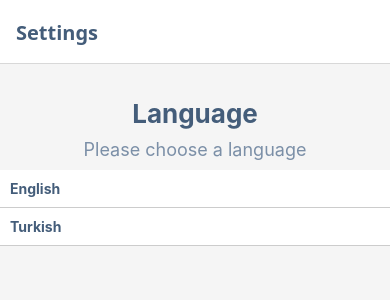
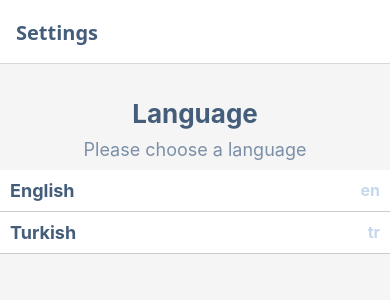
Before and after one commit to berna-ikiz/CustomLocalization, a React Native app: screen / in a window 390 px wide. Shown: the top 300 px of the page. Built offline with nearby package versions, Linux system fonts and the light colour scheme.

Commit message:
Some ui changes has been added and change language functionality has been added as well

```diff
--- a/src/localization/en.json
+++ b/src/localization/en.json
@@ -1,4 +1,6 @@
 {
+    "en": "English",
+    "tr":"Turkish",
     "welcome": "Welcome",
     "select_language": "Please choose a language",
     "language": "Language"
--- a/src/localization/tr.json
+++ b/src/localization/tr.json
@@ -1,4 +1,6 @@
 {
+  "tr":"Türkçe",
+  "en":"İngilizce",
   "welcome": "Hoş geldiniz",
   "select_language": "Lütfen bir dil seçin",
   "language": "Türkçe"
--- a/src/screen/SettingsScreen.tsx
+++ b/src/screen/SettingsScreen.tsx
@@ -5,43 +5,57 @@ import {
   TouchableOpacity,
   View,
 } from "react-native";
-import React, { useState } from "react";
+import React, { useEffect, useState } from "react";
 import { useTranslation } from "react-i18next";
-import '../localization/i18n';
+import "../localization/i18n";
+import { i18n, TFunction } from "i18next";
 
-type languageType = {
-  label: string;
-  value: string;
-};
+const renderItem = (
+  { item }: { item: string },
+  t: TFunction<"translation", undefined>,
+  i18n: i18n,
+  selectedLanguage: string,
+  setSelectedLanguage: { (value: React.SetStateAction<string>): void; (arg0: string): void; }
+) => {
 
-type renderProps = {
-  item: languageType;
-};
-
-const renderItem = ({ item }: renderProps) => {
+  const handleChangeLang = (lang: string) => {
+    i18n.changeLanguage(lang);
+    setSelectedLanguage(lang);
+  };
   return (
-    <TouchableOpacity style={styles.language}>
-      <Text style={styles.text}>{item.label}</Text>
+    <TouchableOpacity
+      style={selectedLanguage === item
+        ? styles.selectedLanguage
+        : styles.language}
+      onPress={() => handleChangeLang(item)}
+    >
+      <Text style={selectedLanguage === item
+        ? styles.selectedLanguageText
+        : styles.textLang}>{t(item)}</Text>
+      <Text style={styles.textShortLang}>{item}</Text>
     </TouchableOpacity>
   );
 };
 
 const SettingsScreen = () => {
-  const [selectedLanguage, setSelectedLanguage] = useState(null);
-  const { t } = useTranslation();
-  const languages = [
-    { label: "English", value: "en" },
-    { label: "Turkish", value: "tr" },
-  ];
+  const { t, i18n } = useTranslation();
+  const [languages] = useState<string[]>(
+    i18n.options.resources ? Object.keys(i18n.options?.resources) : []
+  );
+  const [selectedLanguage, setSelectedLanguage] = useState<string>("");
+
+
   return (
     <View style={styles.container}>
       <View style={styles.titleContainer}>
-        <Text style={styles.languageTitle}>{t('language')}</Text>
-        <Text style={styles.selectedLanguageTitle}>{t('select_language')}</Text>
+        <Text style={styles.languageTitle}>{t("language")}</Text>
+        <Text style={styles.selectedLanguageTitle}>{t("select_language")}</Text>
       </View>
       <FlatList
         data={languages}
-        renderItem={({ item }) => renderItem({ item })}
+        renderItem={({ item }) =>
+          renderItem({ item }, t, i18n,selectedLanguage,setSelectedLanguage)
+        }
       />
     </View>
   );
@@ -59,26 +73,46 @@ const styles = StyleSheet.create({
     backgroundColor: "#fff",
     borderBottomWidth: 1,
     borderBottomColor: "#ccc",
+    flexDirection: "row",
+    justifyContent: "space-between",
   },
-  text: {
-    fontSize: 14,
+  selectedLanguage:{
+    padding: 10,
+    backgroundColor: "#445d7a",
+    borderBottomWidth: 1,
+    borderBottomColor: "#ccc",
+    flexDirection: "row",
+    justifyContent: "space-between",
+  },
+  selectedLanguageText:{
+    fontSize: 18,
+    color: "#fff",
+    fontWeight: "bold",
+  },
+  textLang: {
+    fontSize: 18,
     color: "#445d7a",
+    fontWeight: "bold",
+  },
+  textShortLang: {
+    fontSize: 16,
+    color: "#c6d8ed",
     fontWeight: "bold",
   },
   languageTitle: {
     paddingTop: 34,
-    fontWeight:"bold",
+    fontWeight: "bold",
     fontSize: 26,
     color: "#445d7a",
   },
   selectedLanguageTitle: {
     padding: 10,
-    fontWeight:'400',
+    fontWeight: "400",
     fontSize: 18,
     color: "#7b8fa7",
   },
-  titleContainer:{
-    justifyContent:'center',
-    alignItems:'center'
-  }
+  titleContainer: {
+    justifyContent: "center",
+    alignItems: "center",
+  },
 });
```
